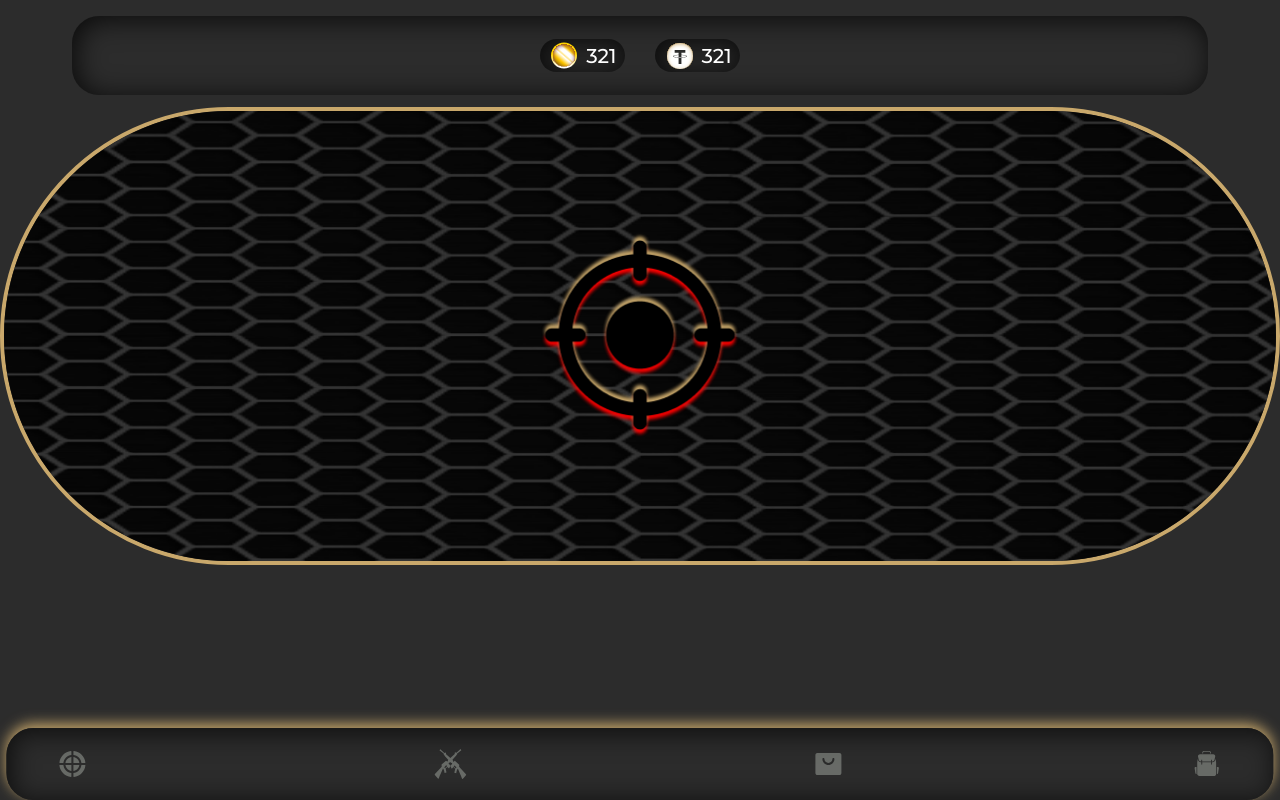
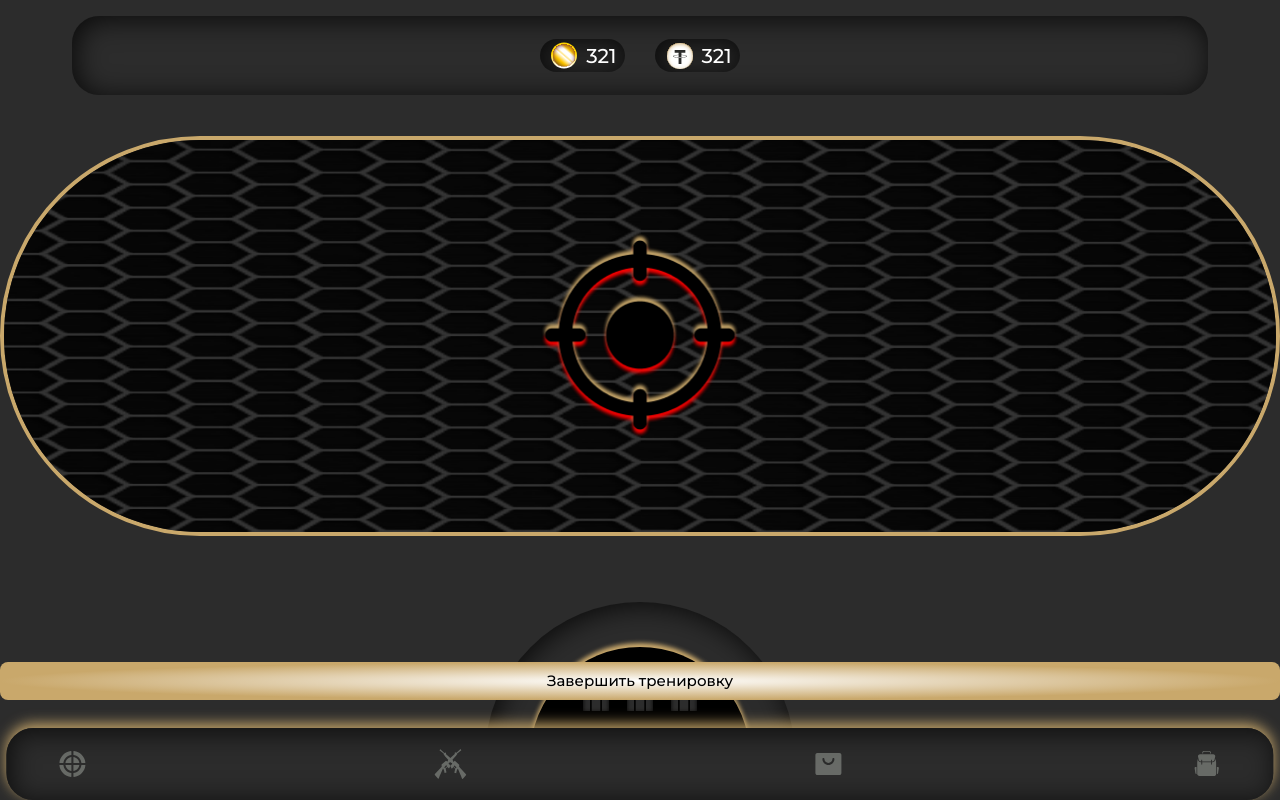
Before and after one commit to Justie666/cs2, a React (Vite) app: page /training in a window 1280 px wide. Built offline with nearby package versions, Linux system fonts and the light colour scheme.

Commit message:
fix(ui): adaptive layout

```diff
--- a/src/pages/TrainingPage.tsx
+++ b/src/pages/TrainingPage.tsx
@@ -1,6 +1,8 @@
 import {CoinIcon} from "../icons/CoinIcon.tsx";
 import {TetherIcon} from "../icons/TetherIcon.tsx";
 import {useState} from "react";
+import {BulletsIcon} from "../icons/BulletsIcon.tsx";
+import {Button} from "../components/Button.tsx";
 
 const TrainingPage = () => {
     const [isOpenWorkout, setIsOpenWorkout] = useState<boolean>(false)
@@ -30,11 +32,11 @@ const TrainingPage = () => {
                 </div>
             </div>
             {!isOpenWorkout ? (
-                <div>
+                <div className='w-full'>
                     <img
                         src={'/Rectangle 133.png'}
                         alt={''}
-                        className="w-full h-[458px] rounded-full absolute top-[42%] left-1/2 transform -translate-x-1/2 -translate-y-1/2 border-primary border-4 transition-all duration-100 ease-out scale-100 opacity-100"
+                        className="w-full h-[50%] rounded-full absolute top-[42%] left-1/2 transform -translate-x-1/2 -translate-y-1/2 border-primary border-4 transition-all duration-100 ease-out scale-100 opacity-100"
                     />
                     <img
                         src={'/workout.png'}
@@ -44,11 +46,11 @@ const TrainingPage = () => {
                     />
                 </div>
             ) : (
-                <div>
+                <div className='w-full'>
                     <img
                         src={'/Training-is-all-move.png'}
                         alt={''}
-                        className="w-full h-[688px] absolute top-[42%] left-1/2 transform -translate-x-1/2 -translate-y-1/2 transition-all duration-100 ease-out scale-100 opacity-100"
+                        className="w-full h-[72%] absolute top-[42%] left-1/2 transform -translate-x-1/2 -translate-y-1/2 transition-all duration-100 ease-out scale-100 opacity-100"
                     />
                     <img
                         src={'/workout.png'}
@@ -60,11 +62,25 @@ const TrainingPage = () => {
             )}
             {isStartWorkout ?
                 <img
-                src={'/background.png'}
-                alt={''}
-                className="w-full h-[688px] absolute top-[42%] left-1/2 transform -translate-x-1/2 -translate-y-1/2 border-primary border-4 rounded-[77px] z-0"
-            /> :
+                    src={'/background.png'}
+                    alt={''}
+                    className="w-full h-[72%] absolute top-[42%] left-1/2 transform -translate-x-1/2 -translate-y-1/2 border-primary border-4 rounded-[77px] z-0"
+                /> :
                 null}
+            <Button
+                children={'Завершить тренировку'}
+                isOrange={true}
+                className='bg-custom-radial text-[#000] text-[15px] font-medium w-full py-2 rounded-[8px] z-30 absolute bottom-[100px]'
+            />
+            <div className='size-[310px] left-1/2 -translate-x-1/2 -bottom-28 absolute z-20 bg-bgColor rounded-full shadow-[inset_3px_3px_27.6px_#000000CC] flex items-center justify-center'>
+                <div className='rounded-full bg-[#000] shadow-[0px_-4px_4px_0px_#C9A86B] size-[220px] flex justify-center items-start pt-[35px]'>
+                    <div className='flex items-center gap-3'>
+                        <BulletsIcon/>
+                        <BulletsIcon/>
+                        <BulletsIcon/>
+                    </div>
+                </div>
+            </div>
         </div>
     );
 };
```
